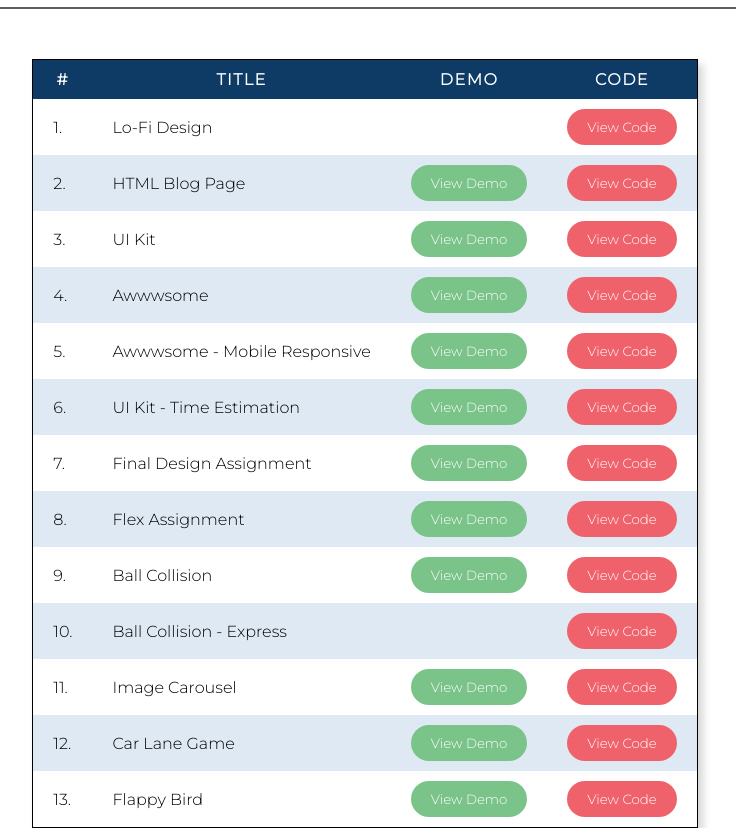
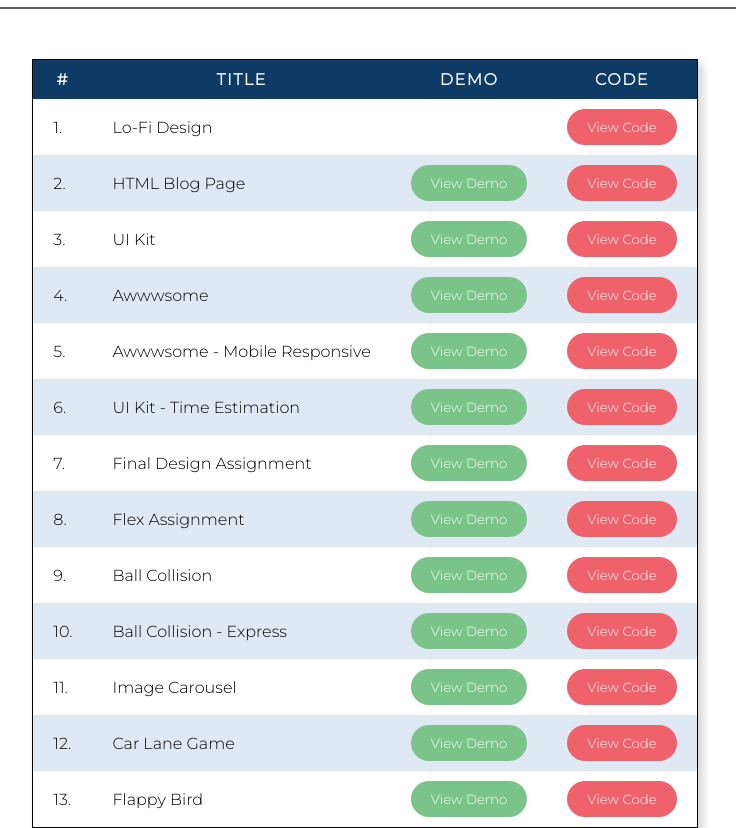
Before and after one commit to Abhigyan-Dhakal/Leapfrog, a plain HTML site: page index.html in a window 1280 px wide. Shown: the part 111-939 px from the top of the page, without its empty margins (275-1011 px from the left). Drawn offline with Linux system fonts and the light colour scheme.

Commit message:
Add glitch link to ball collision project

```diff
--- a/index.html
+++ b/index.html
@@ -171,7 +171,11 @@
             <tr>
               <td>10.</td>
               <td>Ball Collision - Express</td>
-              <td></td>
+              <td>
+                <a href="https://ball-collision-leapfrog.glitch.me/">
+                  <button class="table-btn demo-btn">View Demo</button>
+                </a>
+              </td>
               <td>
                 <a
                   href="https://github.com/Abhigyan-Dhakal/Ball-Collision---Node-Implementation"
```
